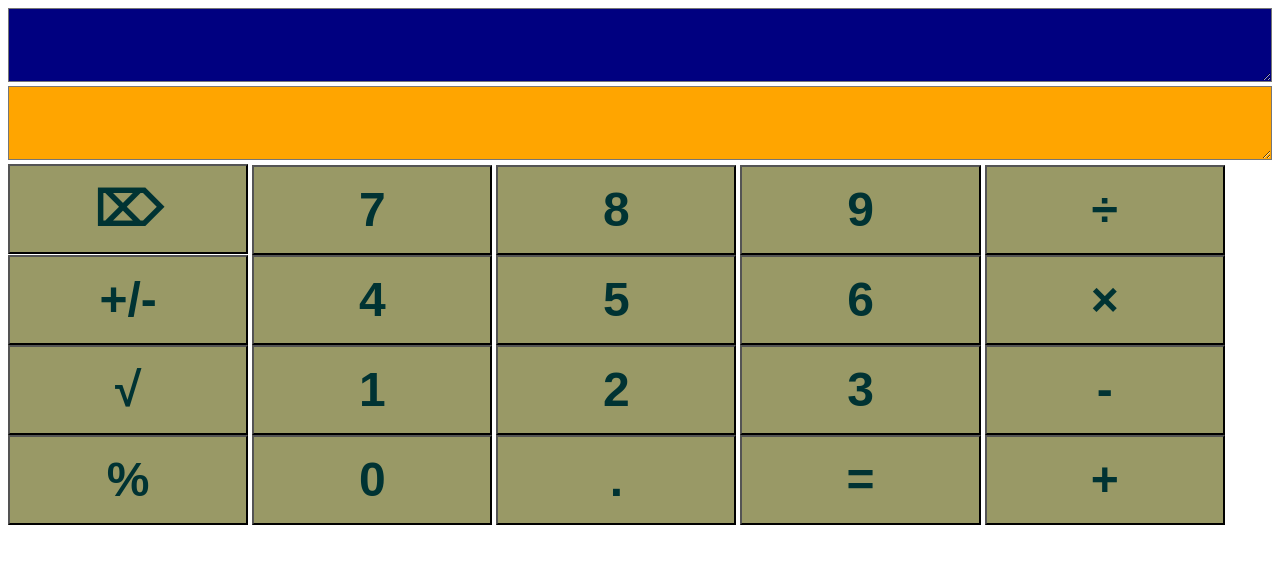
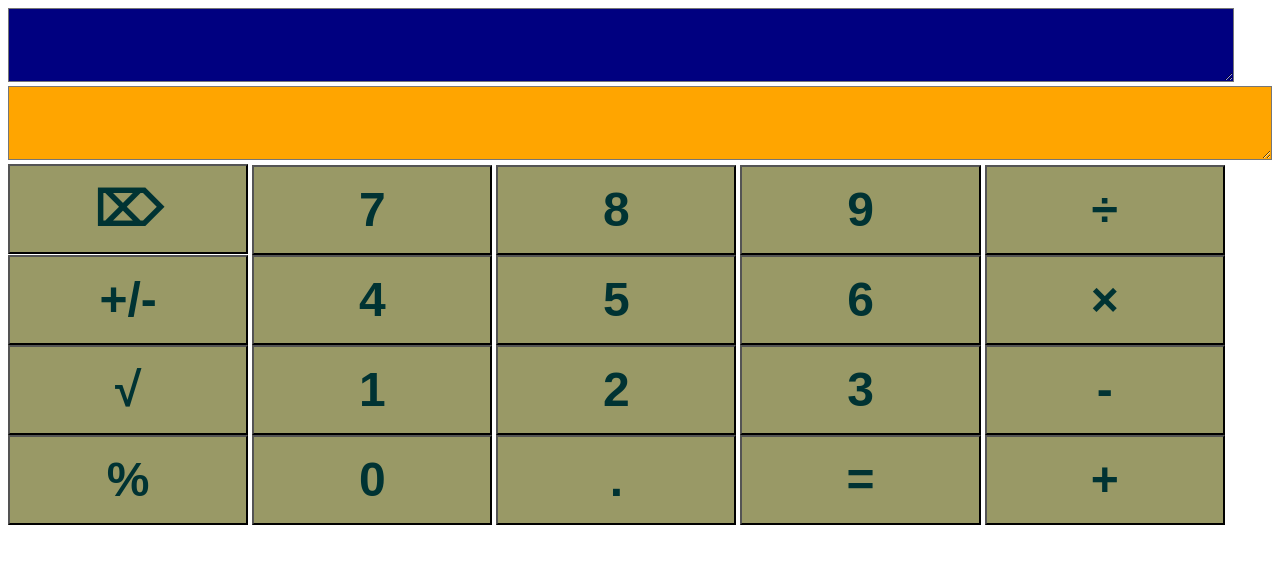
Before and after one commit to rahathossenmanik/Calculator, a plain HTML site: page index.html in a window 1280 px wide. Drawn offline with Linux system fonts and the light colour scheme.

Commit message:
Screen Size Bug Fixed.

```diff
--- a/index.html
+++ b/index.html
@@ -35,7 +35,7 @@
 	</head>
 	<body>
 		<div style="display:inline-block;">
-			<textarea id="type" readonly="true" style="background-color:navy; color:red; text-align:right; font-size:60px; width:100%;" rows="1"></textarea>
+			<textarea id="type" readonly="true" style="background-color:navy; color:red; text-align:right; font-size:60px; width:97%;" rows="1"></textarea>
 			<textarea id="ans" readonly="true" style="background-color:orange; color:navy; text-align:right; font-size:60px; width:100%";" rows="1"></textarea>
 		</div>
 		<section>
```
